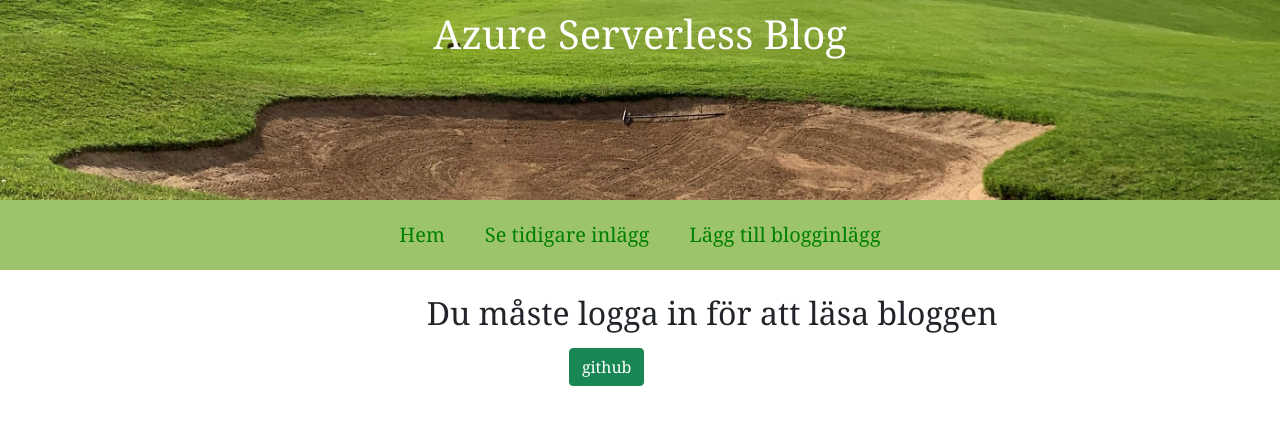
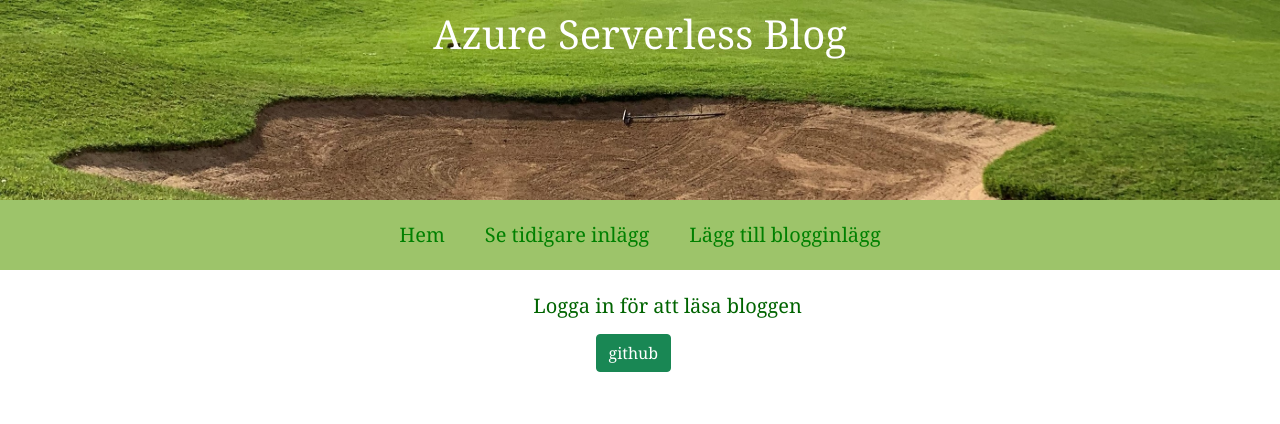
Before and after one commit to katauf/Blogs-swa, a React (Create React App) app: page / in a window 1280 px wide. Shown: the top 424 px of the page. Built offline with nearby package versions, Linux system fonts and the light colour scheme; no server answers.

Commit message:
styling Home

```diff
--- a/src/components/pages/Home.jsx
+++ b/src/components/pages/Home.jsx
@@ -28,12 +28,12 @@
       }
     }
 
-  return(<div className="offset-4 mt-4">
-  <h2 className="mb-2">Du måste logga in för att läsa bloggen</h2>
+  return(<div className="offset-5 mt-4">
+  <h5 className="mb-2">Logga in för att läsa bloggen</h5>
   <div>
   {!userInfo &&
     (
-      <a className="btn btn-success mt-2 offset-2" key={provider} href={`/.auth/login/${provider}?post_login_redirect_uri=${redirect}`}>
+      <a className="btn btn-success mt-2 offset-1" key={provider} href={`/.auth/login/${provider}?post_login_redirect_uri=${redirect}`}>
       {provider}
       </a>
       )}
```
Also changed, not shown: __azurite_db_blob__.json (added, +1 -0 lines), __azurite_db_blob_extent__.json (added, +1 -0 lines), 1 other file (tests, documents, lock files or other folders).
